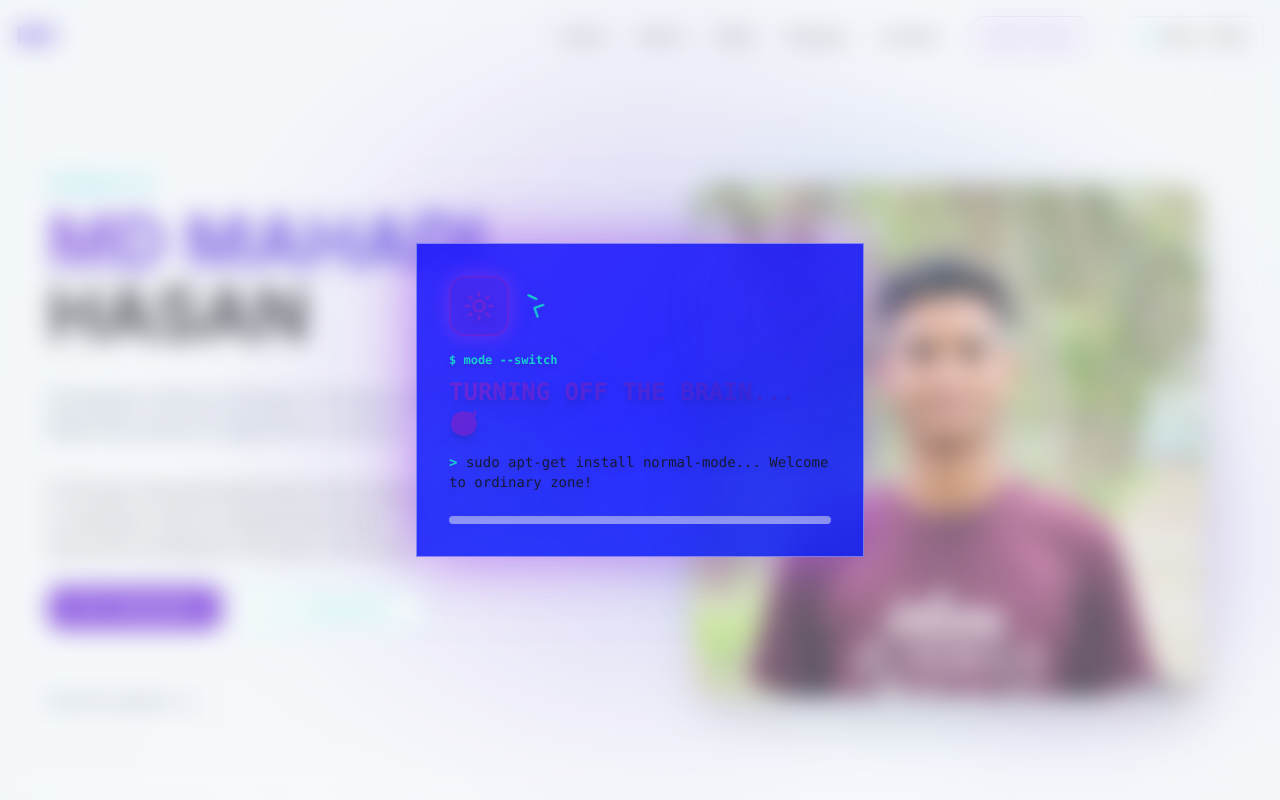
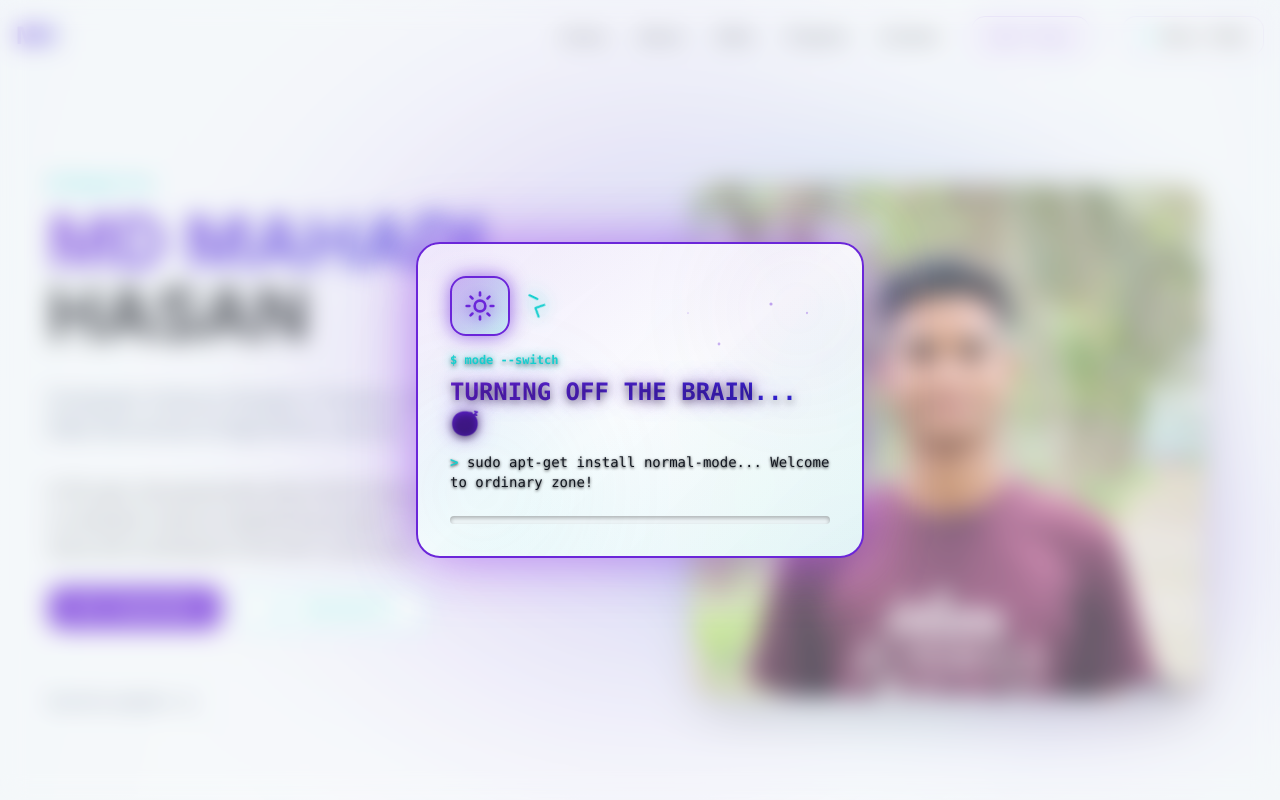
Before and after one commit to 010-MAHADI/Mahadi-portfolio, a React (Vite) app: page / in a window 1280 px wide. Both pictures are taken after a click on the button "Programmer Mode". Shown: the top 800 px of the page. Built offline with nearby package versions, Linux system fonts and the light colour scheme; the HTML template or start-up script is replaced by a standard one.

Commit message:
Refactor: Improve notification box contrast

```diff
--- a/src/components/ModeNotification.tsx
+++ b/src/components/ModeNotification.tsx
@@ -39,10 +39,11 @@ const ModeNotification = ({ isVisible, mode, message, description }: ModeNotific
             className="fixed inset-0 z-[101] flex items-center justify-center pointer-events-none"
           >
             <motion.div
-              className="glass-card p-8 max-w-md mx-4 pointer-events-auto border-2 border-primary/60 relative overflow-hidden shadow-2xl"
+              className="p-8 max-w-md mx-4 pointer-events-auto border-2 border-primary relative overflow-hidden shadow-2xl rounded-3xl"
               style={{
-                background: 'rgba(var(--card) / 0.8)',
-                backdropFilter: 'blur(20px)',
+                background: 'linear-gradient(135deg, hsl(var(--card) / 0.95), hsl(var(--background) / 0.98))',
+                backdropFilter: 'blur(24px)',
+                boxShadow: '0 25px 50px -12px rgba(0, 0, 0, 0.5), 0 0 0 1px hsl(var(--primary) / 0.3)',
               }}
               animate={{
                 boxShadow: [
@@ -107,17 +108,20 @@ const ModeNotification = ({ isVisible, mode, message, description }: ModeNotific
                 transition={{ duration: 0.6, delay: 0.2 }}
               >
                 <motion.div
-                  className="p-3 rounded-lg bg-primary/30 border-2 border-primary/70 shadow-lg"
+                  className="p-3 rounded-2xl bg-primary/40 border-2 border-primary shadow-lg"
+                  style={{
+                    background: 'linear-gradient(135deg, hsl(var(--primary) / 0.3), hsl(var(--accent) / 0.2))',
+                  }}
                   animate={{
                     boxShadow: [
-                      "0 0 10px rgba(147, 51, 234, 0.3)",
-                      "0 0 20px rgba(147, 51, 234, 0.6)",
-                      "0 0 10px rgba(147, 51, 234, 0.3)",
+                      "0 0 10px hsl(var(--primary) / 0.4)",
+                      "0 0 20px hsl(var(--primary) / 0.7)",
+                      "0 0 10px hsl(var(--primary) / 0.4)",
                     ],
                   }}
                   transition={{ duration: 2, repeat: Infinity }}
                 >
-                  <Icon className="w-8 h-8 text-primary drop-shadow-lg" />
+                  <Icon className="w-8 h-8 text-primary drop-shadow-[0_2px_8px_hsl(var(--primary))]" />
                 </motion.div>
                 <motion.div
                   animate={{
@@ -126,7 +130,7 @@ const ModeNotification = ({ isVisible, mode, message, description }: ModeNotific
                   }}
                   transition={{ duration: 2, repeat: Infinity }}
                 >
-                  <Terminal className="w-6 h-6 text-accent drop-shadow-lg" />
+                  <Terminal className="w-6 h-6 text-accent drop-shadow-[0_2px_8px_hsl(var(--accent))]" />
                 </motion.div>
               </motion.div>
 
@@ -137,7 +141,10 @@ const ModeNotification = ({ isVisible, mode, message, description }: ModeNotific
                 className="font-mono"
               >
                 <motion.div
-                  className="text-xs text-accent mb-2 font-semibold drop-shadow-md"
+                  className="text-xs text-accent mb-2 font-semibold"
+                  style={{
+                    textShadow: '0 0 10px hsl(var(--accent) / 0.8), 0 2px 4px rgba(0,0,0,0.5)',
+                  }}
                   initial={{ opacity: 0 }}
                   animate={{ opacity: 1 }}
                   transition={{ delay: 0.4 }}
@@ -145,7 +152,10 @@ const ModeNotification = ({ isVisible, mode, message, description }: ModeNotific
                   $ mode --switch
                 </motion.div>
                 <motion.h3
-                  className="text-2xl font-bold gradient-text mb-3 drop-shadow-lg"
+                  className="text-2xl font-bold gradient-text mb-3"
+                  style={{
+                    textShadow: '0 0 20px hsl(var(--primary) / 0.6), 0 2px 8px rgba(0,0,0,0.6)',
+                  }}
                   initial={{ scale: 0.8, opacity: 0 }}
                   animate={{ scale: 1, opacity: 1 }}
                   transition={{ delay: 0.5, type: "spring", stiffness: 200 }}
@@ -153,7 +163,10 @@ const ModeNotification = ({ isVisible, mode, message, description }: ModeNotific
                   {message}
                 </motion.h3>
                 <motion.p
-                  className="text-foreground/90 text-sm font-mono font-medium drop-shadow-md"
+                  className="text-foreground text-sm font-mono font-medium"
+                  style={{
+                    textShadow: '0 1px 3px rgba(0,0,0,0.8)',
+                  }}
                   initial={{ opacity: 0, y: 10 }}
                   animate={{ opacity: 1, y: 0 }}
                   transition={{ delay: 0.6 }}
@@ -164,13 +177,20 @@ const ModeNotification = ({ isVisible, mode, message, description }: ModeNotific
 
               {/* Loading bar animation */}
               <motion.div
-                className="mt-6 h-2 bg-secondary/50 rounded-full overflow-hidden shadow-inner"
+                className="mt-6 h-2 rounded-full overflow-hidden shadow-inner"
+                style={{
+                  background: 'hsl(var(--secondary) / 0.6)',
+                  boxShadow: 'inset 0 2px 4px rgba(0,0,0,0.3)',
+                }}
                 initial={{ opacity: 0, y: 10 }}
                 animate={{ opacity: 1, y: 0 }}
                 transition={{ delay: 0.7 }}
               >
                 <motion.div
-                  className="h-full bg-gradient-to-r from-primary via-accent to-primary"
+                  className="h-full"
+                  style={{
+                    background: 'linear-gradient(90deg, hsl(var(--primary)), hsl(var(--accent)), hsl(var(--primary)))',
+                  }}
                   initial={{ x: '-100%' }}
                   animate={{ x: '100%' }}
                   transition={{ duration: 1.5, ease: "easeInOut" }}
```
